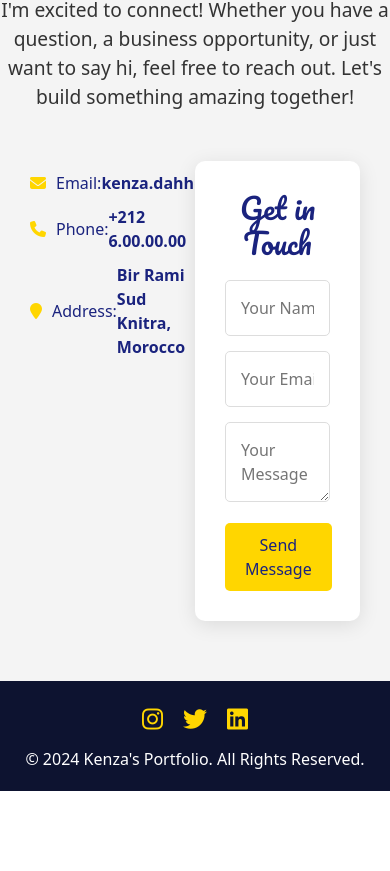
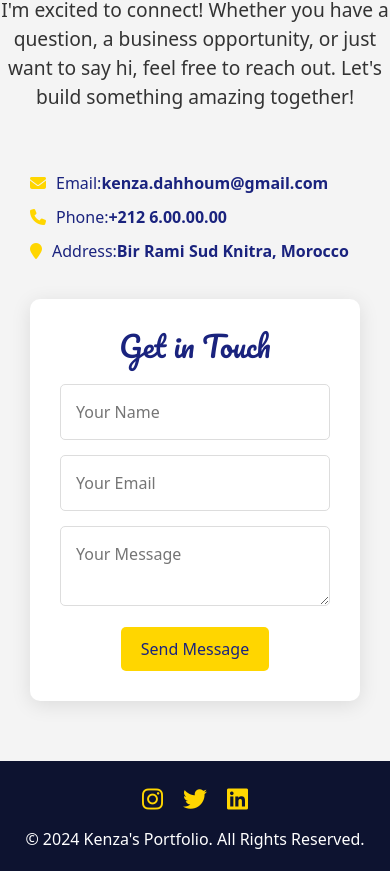
Before and after one commit to KenzaDahhoum/portfolio-loubana, a Vue app in the folder frontend/: page / in a window 390 px wide. Shown: the part 3971-4842 px from the top of the page. Before the commit the page ends 4762 px from the top, so only its background shows below. Built offline with nearby package versions, Linux system fonts and the light colour scheme.

Commit message:
responsive design

```diff
--- a/frontend/src/components/ContactForm.vue
+++ b/frontend/src/components/ContactForm.vue
@@ -8,9 +8,9 @@
       <!-- Left Side: Contact Info -->
       <div class="contact-info">
         <ul>
-            <li><i class="fa fa-envelope"></i> Email: <strong> kenza.dahhoum@gmail.com</strong></li>
-            <li><i class="fa fa-phone"></i> Phone: <strong> +212 6.00.00.00</strong></li>
-            <li><i class="fa fa-map-marker"></i> Address: <strong> Bir Rami Sud Knitra, Morocco</strong></li>
+          <li><i class="fa fa-envelope"></i> Email: <strong>kenza.dahhoum@gmail.com</strong></li>
+          <li><i class="fa fa-phone"></i> Phone: <strong>+212 6.00.00.00</strong></li>
+          <li><i class="fa fa-map-marker"></i> Address: <strong>Bir Rami Sud Knitra, Morocco</strong></li>
         </ul>
       </div>
 
@@ -41,6 +41,7 @@
   text-align: center;
   color: #0d1330;
 }
+
 .contact-section h2 {
   color: #0d1330;
   font-size: 2.2rem;
@@ -55,6 +56,7 @@
   max-width: 1200px;
   margin: 0 auto;
   padding: 30px;
+  flex-wrap: wrap;
 }
 
 .friendly-paragraph {
@@ -64,8 +66,8 @@
 }
 
 .contact-info {
-    width: 40%;
-    text-align: left;
+  width: 100%;
+  margin-bottom: 20px;
 }
 
 .contact-info ul {
@@ -91,7 +93,7 @@
   padding: 30px;
   box-shadow: 0 4px 20px rgba(0, 0, 0, 0.1);
   border-radius: 10px;
-    width: 50%;
+  width: 100%;
 }
 
 .contact-form h3 {
@@ -101,7 +103,8 @@
   color: #1a237e;
 }
 
-  .contact-form input, .contact-form textarea {
+.contact-form input,
+.contact-form textarea {
   width: 100%;
   padding: 15px;
   margin-bottom: 15px;
@@ -122,4 +125,15 @@
 .contact-form button:hover {
   background-color: #f5f5dc;
 }
+
+/* Media query for larger screens */
+@media (min-width: 768px) {
+  .contact-info {
+    width: 40%;
+  }
+
+  .contact-form {
+    width: 50%;
+  }
+}
 </style>
--- a/frontend/src/components/NavbarPage.vue
+++ b/frontend/src/components/NavbarPage.vue
@@ -10,10 +10,10 @@
 
         <b-collapse id="nav-collapse" is-nav>
           <b-navbar-nav class="d-flex justify-content-center">
-          <router-link to="/#home" class="nav-link-item">Home</router-link>
-          <router-link to="/#about" class="nav-link-item">About Me</router-link>
-          <router-link to="/#projects" class="nav-link-item">My Brand</router-link>
-          <router-link to="/#contact" class="nav-link-item">Contact</router-link>
+            <router-link to="/#home" class="nav-link-item">Home</router-link>
+            <router-link to="/#about" class="nav-link-item">About Me</router-link>
+            <router-link to="/#projects" class="nav-link-item">My Brand</router-link>
+            <router-link to="/#contact" class="nav-link-item">Contact</router-link>
           </b-navbar-nav>
         </b-collapse>
       </div>
@@ -24,11 +24,9 @@
 <script>
 export default {
   mounted() {
-    // Add a scroll event listener for navbar background
     window.addEventListener("scroll", this.handleScroll);
   },
   beforeUnmount() {
-    // Clean up the event listener
     window.removeEventListener("scroll", this.handleScroll);
   },
   methods: {
@@ -45,17 +43,16 @@ export default {
 </script>
 
 <style scoped>
-
 .navbar-title {
   font-family: 'Pacifico', cursive !important;
   font-size: 1.8rem;
   color: #ffd600;
 }
+
 .main-navbar {
   position: fixed;
   width: 100%;
   top: 0;
-  left: 0;
   z-index: 1000;
   background-color: #0d1330 !important;
   padding: 10px 20px;
@@ -63,13 +60,11 @@ export default {
   box-shadow: 0 4px 6px rgba(0, 0, 0, 0.1);
 }
 
-/* Apply a background color change when scrolling */
 .main-navbar.scrolled {
   background-color: #0d1330 !important;
   box-shadow: 0 6px 8px rgba(0, 0, 0, 0.3);
 }
 
-/* Styling for navigation links */
 .nav-link-item {
   font-size: 1.1rem;
   color: #e0e0e0;
@@ -79,17 +74,15 @@ export default {
   transition: color 0.3s ease, background-color 0.3s ease;
 }
 
-/* Hover effect for navigation links */
 .nav-link-item:hover {
   color: #ffd600;
 }
-/* Active link style */
+
 .nav-link-item.active {
   color: #ffd600;
   font-weight: bold;
 }
 
-/* Responsive design adjustments */
 @media (max-width: 768px) {
   .navbar-title {
     font-size: 1.5rem;
@@ -99,5 +92,9 @@ export default {
     font-size: 1rem;
     margin: 0 10px;
   }
+
+  .b-navbar-toggle {
+    display: block;
+  }
 }
 </style>
--- a/frontend/src/components/TabrimaSection.vue
+++ b/frontend/src/components/TabrimaSection.vue
@@ -112,4 +112,4 @@
   }
 }
 
-  </style>
+</style>
```
Lines whose indentation alone changed are shown as unchanged.
